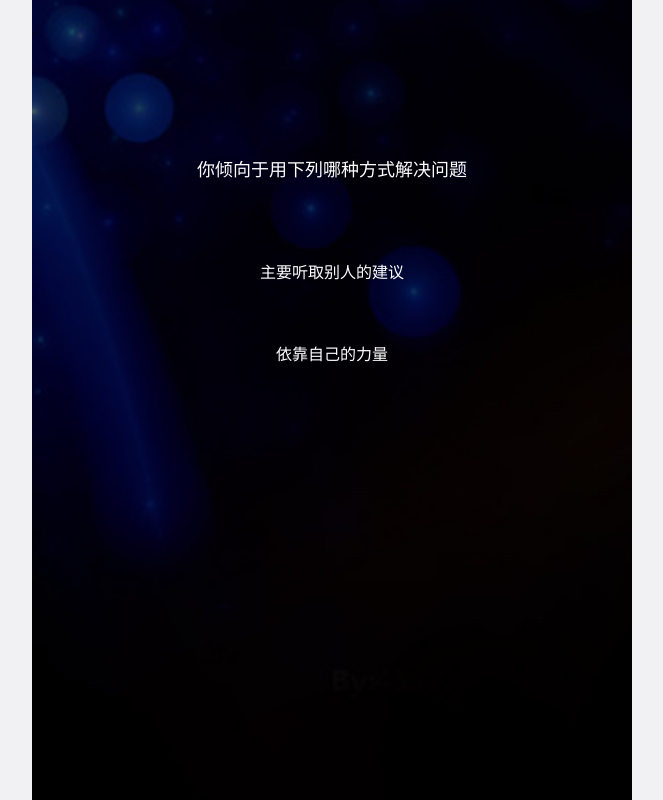
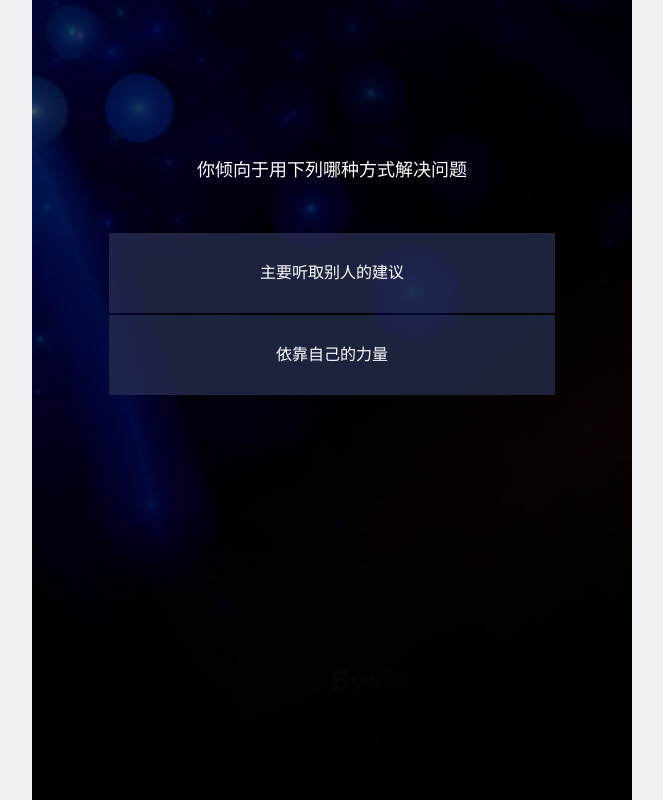
Before and after one commit to neozl24/character-test, a Vue app: page /#/ in a window 1280 px wide. Both pictures are taken after a click on the picture 640 px from the left and 608 px from the top of the page. Shown: the whole page, without its empty margins (308-971 px from the left). Built offline with nearby package versions, Linux system fonts and the light colour scheme.

Commit message:
change the background-color of selection-item below each question

```diff
--- a/src/components/question/Question.vue
+++ b/src/components/question/Question.vue
@@ -132,11 +132,13 @@ export default {
         text-align: center;
         vertical-align: middle;
         cursor: pointer;
+        background-color: rgba(42, 50, 86, 0.7);
         color: #fdfdfe;
         &:hover {
           background-color: rgba(92, 110, 146, 0.95);
         }
         &.current {
+          border: 2px solid #fff;
           background-color: rgba(82, 100, 136, 0.8);
         }
       }
```
